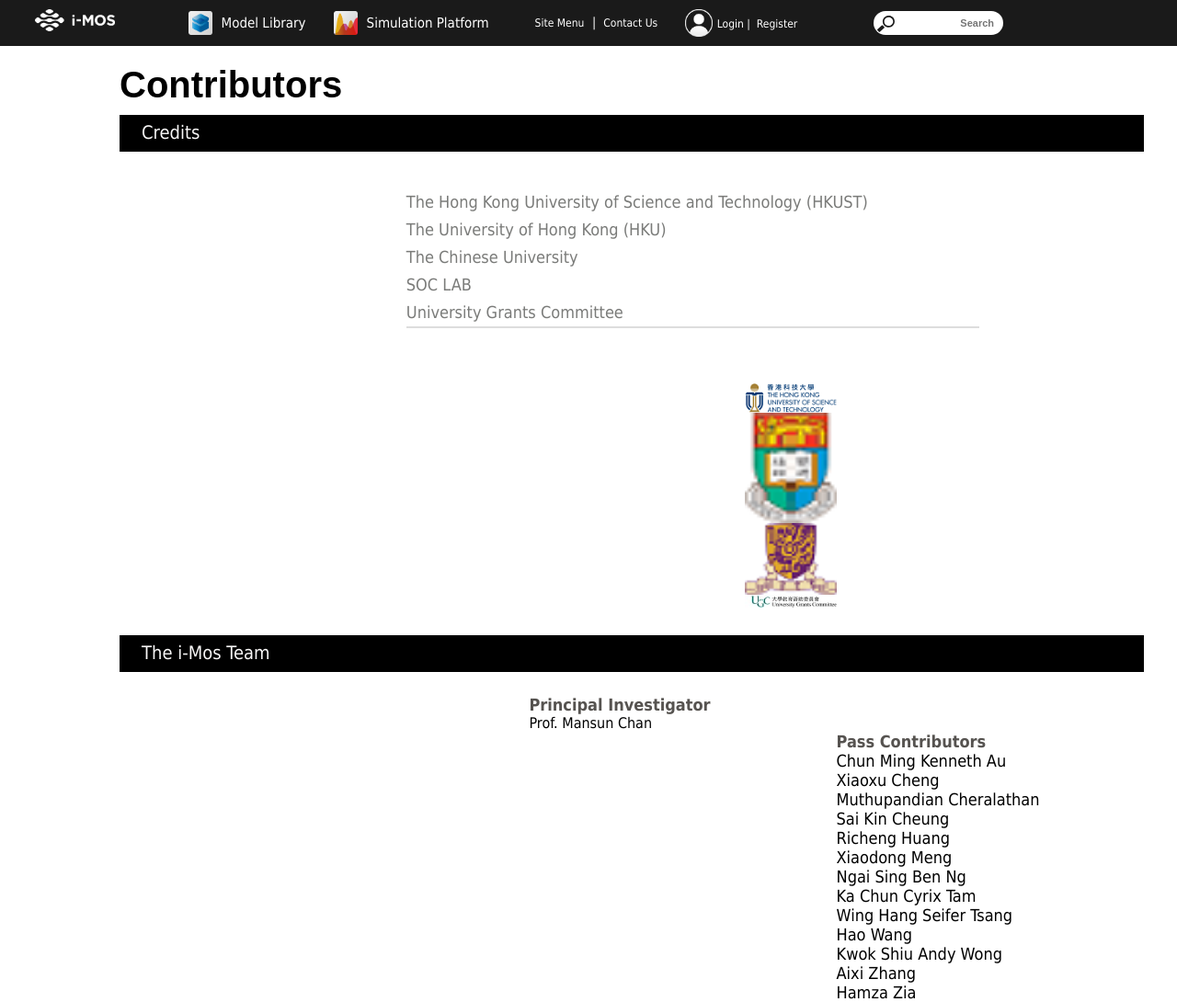
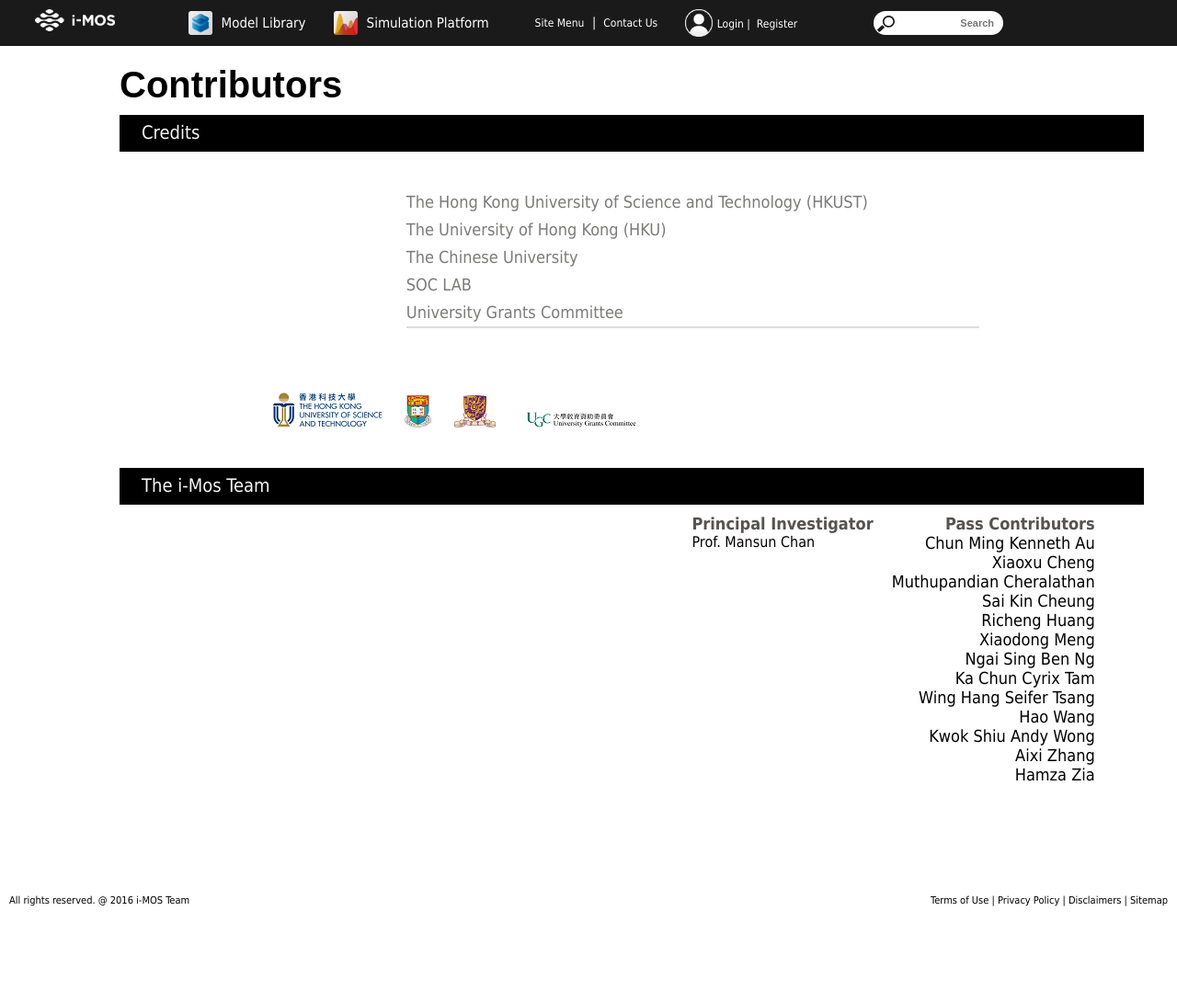
Before and after one commit to LianVedaCHEN/imos-training, a website built with webpack: page index.html in a window 1280 px wide. Shown: the whole page at 92% size. After the commit the page ends 1013 px from the top, so only its background shows below. Built offline with nearby package versions, Linux system fonts and the light colour scheme.

Commit message:
modified some img position and bottom part

```diff
--- a/index.html
+++ b/index.html
@@ -111,8 +111,15 @@
             </div>
 
           </div>
+
+
         </div>
 
+
+        <div class ="footer">
+          <p class="left"> All rights reserved. @ 2016 i-MOS Team</p>
+          <p class="right">Terms of Use | Privacy Policy | Disclaimers | Sitemap</p>
+        </div>
 
 
     </body>
--- a/style/style.css
+++ b/style/style.css
@@ -259,14 +259,10 @@
 }
 
 .creditPicture img{
-  float:right;
-  margin-left: 50%;
-  width:100px;
+  margin:10px;
 }
 
-.creditPicture img .ust{
 
-}
 
 .member span{
   font-weight:bolder;
@@ -274,15 +270,42 @@
 	color: rgba(86,83,80,1.00);
 }
 
-.left{
+.teamContent{
+  margin-left: 55%;
+}
+
+.teamContent .left{
   float:left;
-  margin-top:25px;
-  margin-left: 40%;
+  margin:10px;
+  /*margin-left: 40%;*/
 }
 
 
-.right{
+.teamContent .right{
   float:left;
+  text-align: right;
+  margin: 10px;
   font-size:18px;
-  margin-left: 70%;
+  /*margin-left: 70%;*/
 }
+
+.footer {
+  display: block;
+  width: 100%;
+  min-width: 1100px;
+  height: 50px;
+  margin-top: 100px;
+  font-size: 11px;
+  float:left;
+}
+
+.left {
+  float: left;
+  margin: 10px;
+}
+
+.right {
+  float:right;
+  text-align: right;
+  margin: 10px;
+}
```
